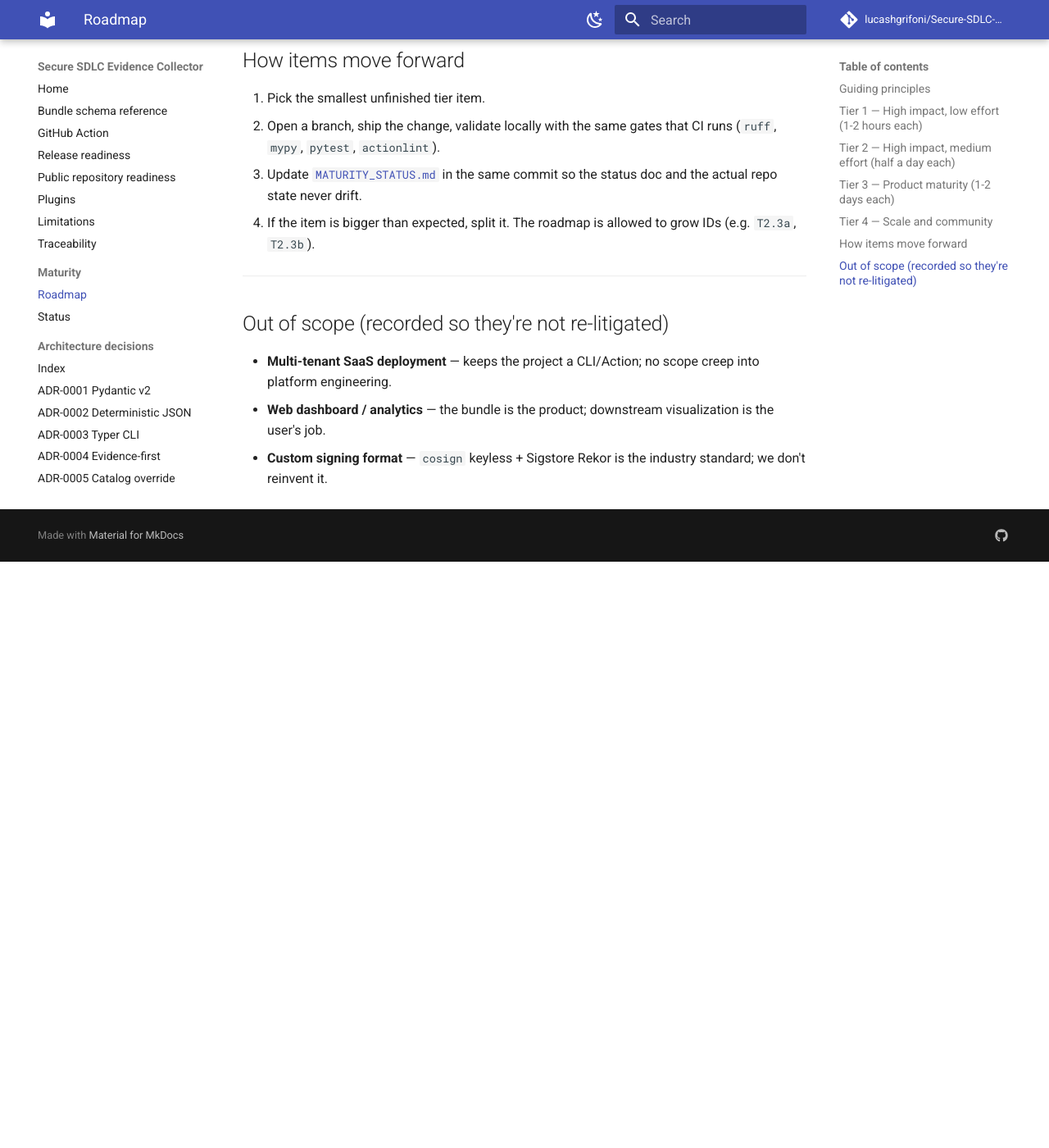
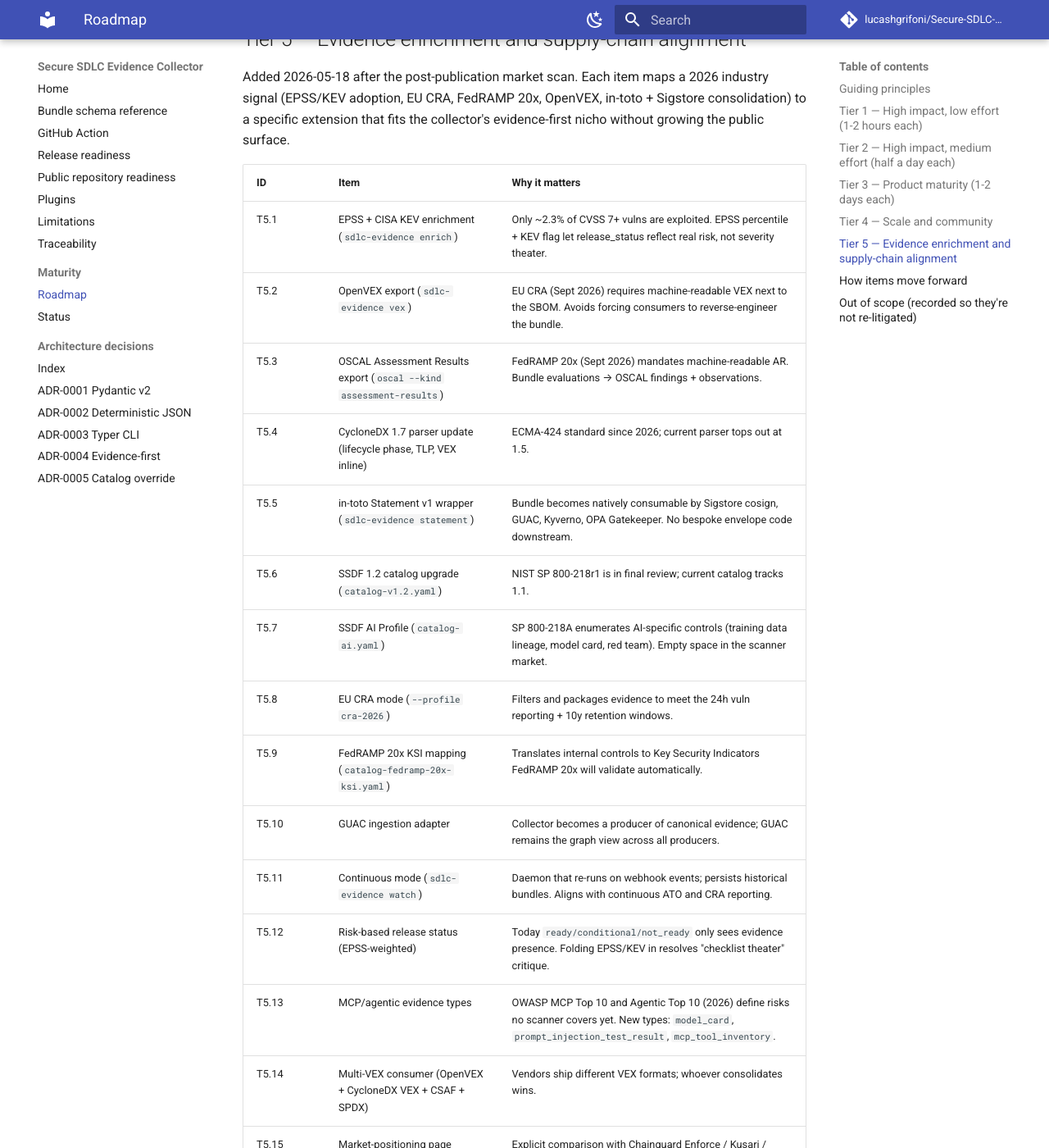
Before and after one commit to lucashgrifoni/Secure-SDLC-Evidence-Collector, an MkDocs documentation site: the page built from docs/MATURITY_ROADMAP.md, in a window 1280 px wide and 1400 px high, scrolled down 2842 px. Shown: the whole window at 82% size. Built offline with MkDocs 1.6.1 and Material for MkDocs 9.7.7, drawn with Linux system fonts in a browser that asks for light colours; comment, search, counter and statistics services are not loaded; before the commit the page ends 3527 px from its top, so only the background shows below that; some of the changed text lies outside the part shown.

Commit message:
docs(roadmap): record Tier 5 + refresh CHANGELOG / README
Adds a Tier 5 section to docs/MATURITY_ROADMAP.md ("Evidence
enrichment and supply-chain alignment") that maps each 2026 industry
signal from the post-publication market scan to a specific extension:

* T5.1 EPSS + KEV enrichment        (shipped, this branch)
* T5.2 OpenVEX export               (shipped, this branch)
* T5.3 OSCAL Assessment Results     (shipped, this branch)
* T5.5 in-toto Statement wrapper    (shipped, this branch)
* T5.4 CycloneDX 1.7 parser
* T5.6 SSDF 1.2 catalog upgrade
* T5.7 SSDF AI Profile catalog
* T5.8 EU CRA mode
* T5.9 FedRAMP 20x KSI mapping
* T5.10 GUAC ingestion adapter
* T5.11 Continuous mode (`watch`)
* T5.12 Risk-based release status (EPSS-weighted)
* T5.13 MCP/agentic evidence types
* T5.14 Multi-VEX consumer
* T5.15 Market-positioning page

CHANGELOG.md gains an "Added — 2026-05-18 — Tier 5" block summarising
the four shipped items so a reader of v1.1.1 release notes can locate
the new commands without grepping commits.

README.md "Snapshot" table CLI row updated to include the four new
commands (`verify`, `enrich`, `vex`, `statement`) so the surface
listed in the README matches the live `--help` output.

No code changes; doc-only.

Co-Authored-By: Claude Opus 4.7 <noreply@anthropic.com>

```diff
--- a/docs/MATURITY_ROADMAP.md
+++ b/docs/MATURITY_ROADMAP.md
@@ -75,6 +75,33 @@ These are the items that move the project from "well engineered" to
 | T4.4 | GitHub Discussions + issue labels + stale-bot| Signals "alive project" — `good first issue`, `help wanted`, abandoned issues auto-closed.      |
 | T4.5 | Conventional-commit-driven release tooling   | `release-please` or `semantic-release` so version bumps and changelog entries are mechanical.   |
 
+## Tier 5 — Evidence enrichment and supply-chain alignment
+
+Added 2026-05-18 after the post-publication market scan. Each item maps
+a 2026 industry signal (EPSS/KEV adoption, EU CRA, FedRAMP 20x, OpenVEX,
+in-toto + Sigstore consolidation) to a specific extension that fits the
+collector's evidence-first nicho without growing the public surface.
+
+| ID   | Item                                                          | Why it matters                                                                                                              |
+|------|---------------------------------------------------------------|------------------------------------------------------------------------------------------------------------------------------|
+| T5.1 | EPSS + CISA KEV enrichment (`sdlc-evidence enrich`)           | Only ~2.3% of CVSS 7+ vulns are exploited. EPSS percentile + KEV flag let release_status reflect real risk, not severity theater. |
+| T5.2 | OpenVEX export (`sdlc-evidence vex`)                          | EU CRA (Sept 2026) requires machine-readable VEX next to the SBOM. Avoids forcing consumers to reverse-engineer the bundle. |
+| T5.3 | OSCAL Assessment Results export (`oscal --kind assessment-results`) | FedRAMP 20x (Sept 2026) mandates machine-readable AR. Bundle evaluations → OSCAL findings + observations.                  |
+| T5.4 | CycloneDX 1.7 parser update (lifecycle phase, TLP, VEX inline)| ECMA-424 standard since 2026; current parser tops out at 1.5.                                                                |
+| T5.5 | in-toto Statement v1 wrapper (`sdlc-evidence statement`)      | Bundle becomes natively consumable by Sigstore cosign, GUAC, Kyverno, OPA Gatekeeper. No bespoke envelope code downstream.  |
+| T5.6 | SSDF 1.2 catalog upgrade (`catalog-v1.2.yaml`)                | NIST SP 800-218r1 is in final review; current catalog tracks 1.1.                                                            |
+| T5.7 | SSDF AI Profile (`catalog-ai.yaml`)                           | SP 800-218A enumerates AI-specific controls (training data lineage, model card, red team). Empty space in the scanner market.|
+| T5.8 | EU CRA mode (`--profile cra-2026`)                            | Filters and packages evidence to meet the 24h vuln reporting + 10y retention windows.                                       |
+| T5.9 | FedRAMP 20x KSI mapping (`catalog-fedramp-20x-ksi.yaml`)      | Translates internal controls to Key Security Indicators FedRAMP 20x will validate automatically.                            |
+| T5.10| GUAC ingestion adapter                                        | Collector becomes a producer of canonical evidence; GUAC remains the graph view across all producers.                       |
+| T5.11| Continuous mode (`sdlc-evidence watch`)                       | Daemon that re-runs on webhook events; persists historical bundles. Aligns with continuous ATO and CRA reporting.            |
+| T5.12| Risk-based release status (EPSS-weighted)                     | Today `ready/conditional/not_ready` only sees evidence presence. Folding EPSS/KEV in resolves "checklist theater" critique.  |
+| T5.13| MCP/agentic evidence types                                    | OWASP MCP Top 10 and Agentic Top 10 (2026) define risks no scanner covers yet. New types: `model_card`, `prompt_injection_test_result`, `mcp_tool_inventory`. |
+| T5.14| Multi-VEX consumer (OpenVEX + CycloneDX VEX + CSAF + SPDX)    | Vendors ship different VEX formats; whoever consolidates wins.                                                              |
+| T5.15| Market-positioning page                                       | Explicit comparison with Chainguard Enforce / Kusari / Scribe so first-touch users understand the nicho.                    |
+
+**Shipped from Tier 5 (this branch, 2026-05-18):** T5.1, T5.2, T5.3, T5.5.
+
 ---
 
 ## How items move forward
```
Also changed, not shown: CHANGELOG.md (+28 -0 lines), README.md (+1 -1 lines).
